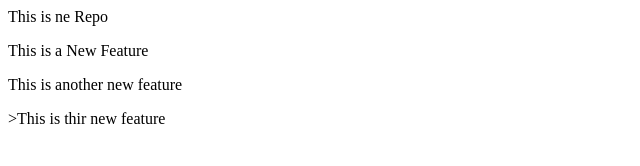
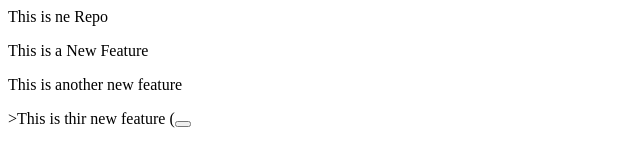
Before and after one commit to abdurrehman-07/LocalRepo, a plain HTML site: page index.html in a window 1280 px wide. Shown: the full height of the page, 0-640 px from the left. Drawn offline with Linux system fonts and the light colour scheme.

Commit message:
Add Button

```diff
--- a/index.html
+++ b/index.html
@@ -1,4 +1,4 @@
 <p>This is ne Repo</p>
 <p>This is a New Feature</p>
 <p>This is another new feature</p>
-<p>>This is thir new feature</p>
+<p>>This is thir new feature  (<button></button></p>
```
